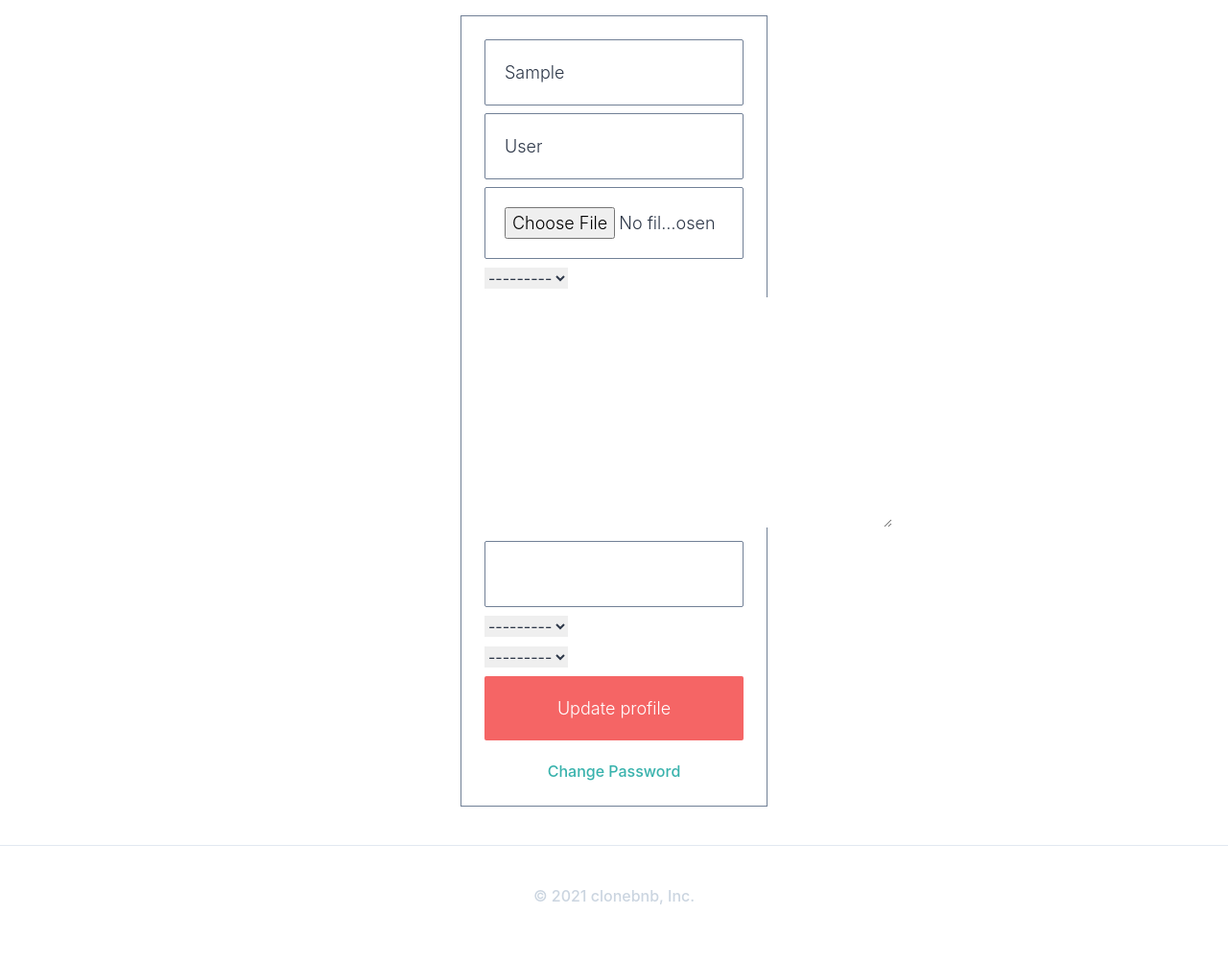
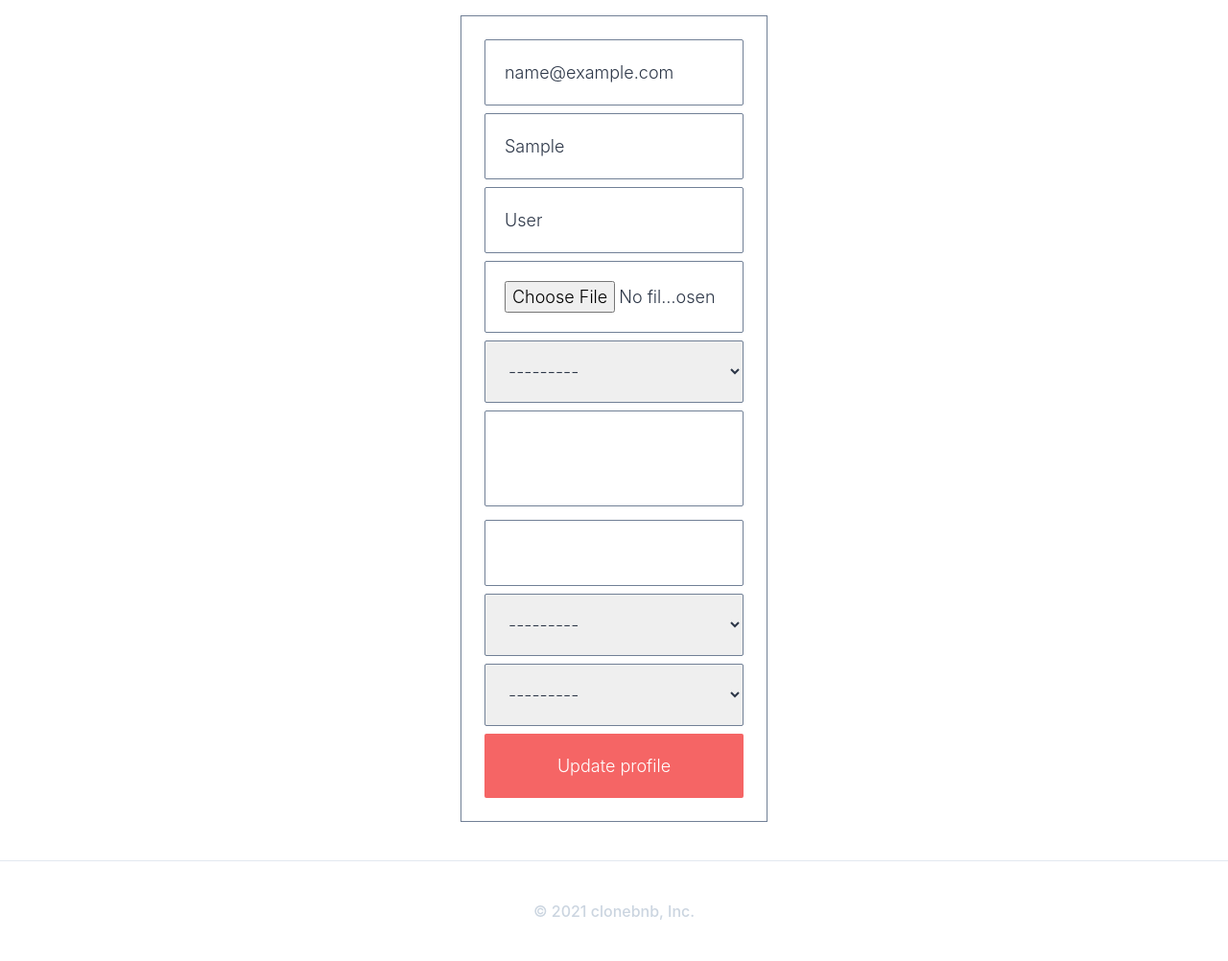
Before and after one commit to KimHS0915/python-django-clone-coding, a Django app: page /users/update-profile in a window 1280 px wide. Shown: the part 80-1082 px from the top of the page at 96% size. Before the commit the page ends 1023 px from the top, so only its background shows below. Run offline with Django 3.2, Linux system fonts and the light colour scheme; the visitor is signed in with stand-in values (Sample User, id 1); some libraries are stand-ins or nearby versions.

Commit message:
Add change password

```diff
--- a/assets/scss/styles.scss
+++ b/assets/scss/styles.scss
@@ -23,11 +23,18 @@
   @apply w-full text-center rounded-lg py-5 font-light text-lg text-white bg-red-500;
 }
 
-input {
+input,
+textarea,
+select {
   @apply w-full rounded-sm py-5 font-light text-lg text-left border border-gray-600 px-5;
   &:focus {
     @apply outline-none border-teal-500;
   }
+}
+
+textarea {
+  resize: none;
+  height: 100px;
 }
 
 form {
--- a/templates/mixins/auth/auth_form.html
+++ b/templates/mixins/auth/auth_form.html
@@ -1,4 +1,4 @@
-<form method='POST' class='w-full'>
+<form method='POST' class='w-full' enctype="multipart/form-data">
     {% csrf_token %}
     {% if form.non_field_errors %}
         {% for error in form.non_field_errors %}
--- a/templates/users/update-profile.html
+++ b/templates/users/update_profile.html
@@ -10,8 +10,10 @@
 {% block content %}
     <div class='container lg:w-5/12 md:w-1/2 xl:w-1/4 mx-auto my-10 flex flex-col items-center border p-6 border-gray-600'>
         {% include 'mixins/auth/auth_form.html' with form=form cta='Update profile' %}
-        <div class='mt-5'>
-            <a href='{% url "users:signup" %}' class='text-teal-500 font-medium'>Change Password</a>
-        </div>
+        {% if object.login_method == 'password' %}
+            <div class='mt-5'>
+                <a href='{% url "users:password" %}' class='text-teal-500 font-medium'>Change Password</a>
+            </div>
+        {% endif %}
     </div>
 {% endblock %}
--- a/users/urls.py
+++ b/users/urls.py
@@ -15,5 +15,6 @@ urlpatterns = [
     path('verify/<str:key>', views.complete_verification,
          name='complete-verification'),
     path('update-profile', views.UpdateProfileView.as_view(), name='update'),
+    path('update-password', views.UpdatePasswordView.as_view(), name='password'),
     path('<int:pk>', views.UserProfileView.as_view(), name='profile'),
 ]
--- a/users/views.py
+++ b/users/views.py
@@ -1,6 +1,7 @@
 import os
 import requests
 from django.shortcuts import redirect
+from django.contrib.auth.views import PasswordChangeView
 from django.views.generic import FormView, DetailView, UpdateView
 from django.urls import reverse, reverse_lazy
 from django.contrib import messages
@@ -201,8 +202,9 @@ class UserProfileView(DetailView):
 class UpdateProfileView(UpdateView):
 
     models = models.User
-    template_name = 'users/update-profile.html'
+    template_name = 'users/update_profile.html'
     fields = (
+        'email',
         'first_name',
         'last_name',
         'avatar',
@@ -215,3 +217,14 @@ class UpdateProfileView(UpdateView):
 
     def get_object(self, queryset=None):
         return self.request.user
+
+    def form_valid(self, form):
+        email = form.cleaned_data.get('email')
+        self.object.username = email
+        self.object.save()
+        return super().form_valid(form)
+
+
+class UpdatePasswordView(PasswordChangeView):
+
+    template_name = 'users/update_password.html'
```
Also changed, not shown: templates/users/update_password.html (added, +20 -0 lines), static/css/styles.css.
